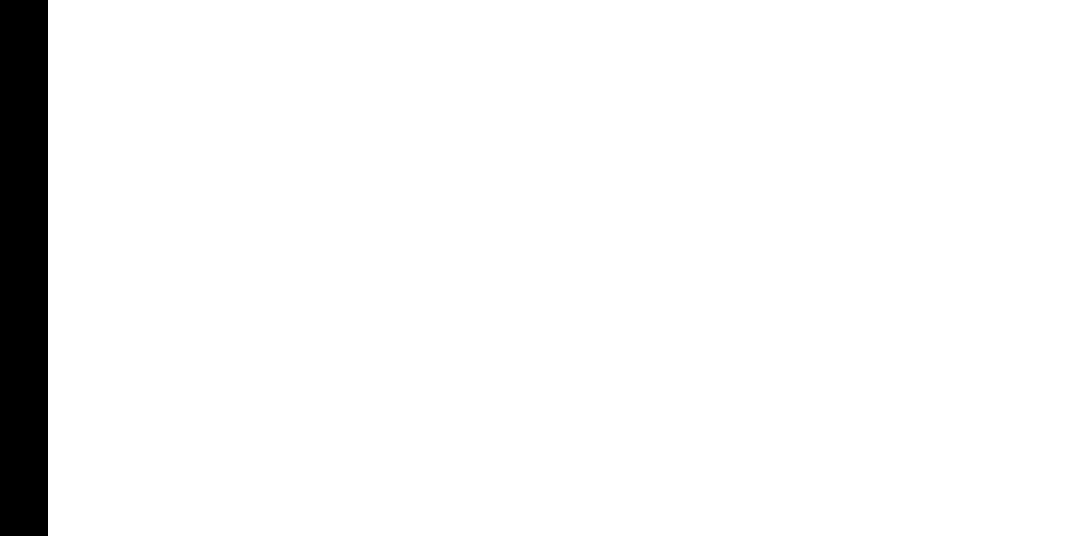
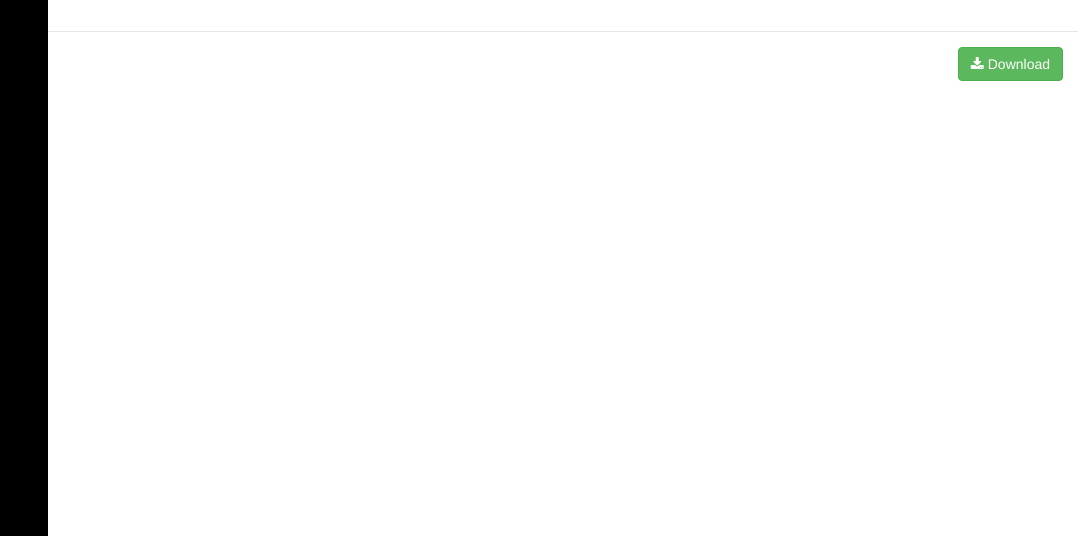
Before and after one commit to emumba-com/cloud-instance-manager, a Flask app: page /user/ in a window 1280 px wide; the page is wider, and only the part inside the window is pictured. Shown: the part 264-800 px from the top of that part, without its empty margins (202-1280 px from the left). Run offline with Flask 2, Linux system fonts and the light colour scheme; data that the repository does not hold is empty; some libraries are stand-ins or nearby versions.

Commit message:
1) Implemented terminated instances issue from db. 2) Implemented delete ssh key feature. 3) Fixed download pem key issue frontend

```diff
--- a/templates/ssh-keys.html
+++ b/templates/ssh-keys.html
@@ -160,12 +160,14 @@
                             keys</a>
                     </li>
                 </form>
+
                 <form method="get" action="{{ url_for('admin.get_admin_bill') }}">
                     <li>
                         <a href="#" onclick="$(this).closest('form').submit()"><span class="fa fa-trophy mr-3"></span>
                             Billing</a>
                     </li>
                 </form>
+
                 <li>
                     <a href="#"><span class="fa fa-cog mr-3"></span> Settings</a>
                 </li>
--- a/templates/user-management.html
+++ b/templates/user-management.html
@@ -160,6 +160,7 @@
                             keys</a>
                     </li>
                 </form>
+
                 <form method="get" action="{{ url_for('admin.get_admin_bill') }}">
                     <li>
                         <a href="#" onclick="$(this).closest('form').submit()"><span class="fa fa-trophy mr-3"></span>
@@ -211,6 +212,7 @@
                                     </div>
                                 </div>
                                 <div class="table-container">
+
                                     <table class="table table-filter table-bordered table-striped table-hovers"
                                         id="usertable">
                                         <thead>
--- a/templates/user.html
+++ b/templates/user.html
@@ -256,6 +256,7 @@
 
         <!-- Page Content -->
         <div id="page-content-wrapper">
+
             <div id="page-content-wrapper">
                 <div class="row">
 
@@ -313,7 +314,6 @@
                                         </tbody>
                                     </table>
                                 </div>
-
                             </div>
                         </div>
 
@@ -363,10 +363,11 @@
                     </div>
                     <!-- /.modal-dialog -->
                 </div>
+                <!-- /.modal-dialog -->
+            </div>
 
 
-                <div class="modal fade" id="ssh_key" tabindex="-1" role="dialog" aria-labelledby="edit"
-                    aria-hidden="true">
+            <div class="modal fade" id="ssh_key" tabindex="-1" role="dialog" aria-labelledby="edit" aria-hidden="true">
                 <div class="modal-dialog modal-sm">
                     <div class="modal-content">
                         <div class="modal-header">
@@ -374,8 +375,7 @@
                                 aria-hidden="true"><span class="glyphicon glyphicon-remove"
                                     aria-hidden="true"></span></button>
                             <strong>
-                                    <h4 class="modal-title custom_align" id="Heading"><strong>Select SSH Key
-                                            format</strong>
+                                <h4 class="modal-title custom_align" id="Heading"><strong>Select SSH Key format</strong>
                                 </h4>
                             </strong>
                         </div>
@@ -403,13 +403,19 @@
             </div>
 
         </div>
-        </div>
+        <form method="post" action="{{ url_for('user.change_ins_state')}}">
+            <div class="modal-footer ">
+                <div hidden>
+                    <input id="instance_id" name="instance_id" type="text">
+                    <input id="instance_state" name="instance_state" type="text">
+                    <input id="region_name" name="region_name" value="ap-northeast-1" type="text">
                 </div>
 
+                <button type="submit" class="btn btn-success" id="btn_yes"><span class="fa fa-download"></span> Download
+                </button>
             </div>
-
+        </form>
     </div>
-
 
     <script src="../static/3.3.0/js/bootstrap.min.js"></script>
     <script src="../static/jquery/jquery-1.11.1.min.js"></script>
@@ -419,7 +425,6 @@
     <script src="../static/3.3.0/js/bootstrap.min.js"></script>
 
     <script>
-
         $("#menu-toggle").click(function (e) {
             e.preventDefault();
             $("#wrapper").toggleClass("toggled");
@@ -550,6 +555,7 @@
                     console.log($(this).find(".text-primary").html());
                     console.log(state_value);
                     $(this).find(".round").prop("checked", false);
+
                 } else if (state_value === 'running' || state_value === 'pending') {
                     $(this).find(".round").prop("checked", true);
                 }
```
Also changed, not shown: templates/admin.html (indentation only). Lines whose indentation alone changed are shown as unchanged.
